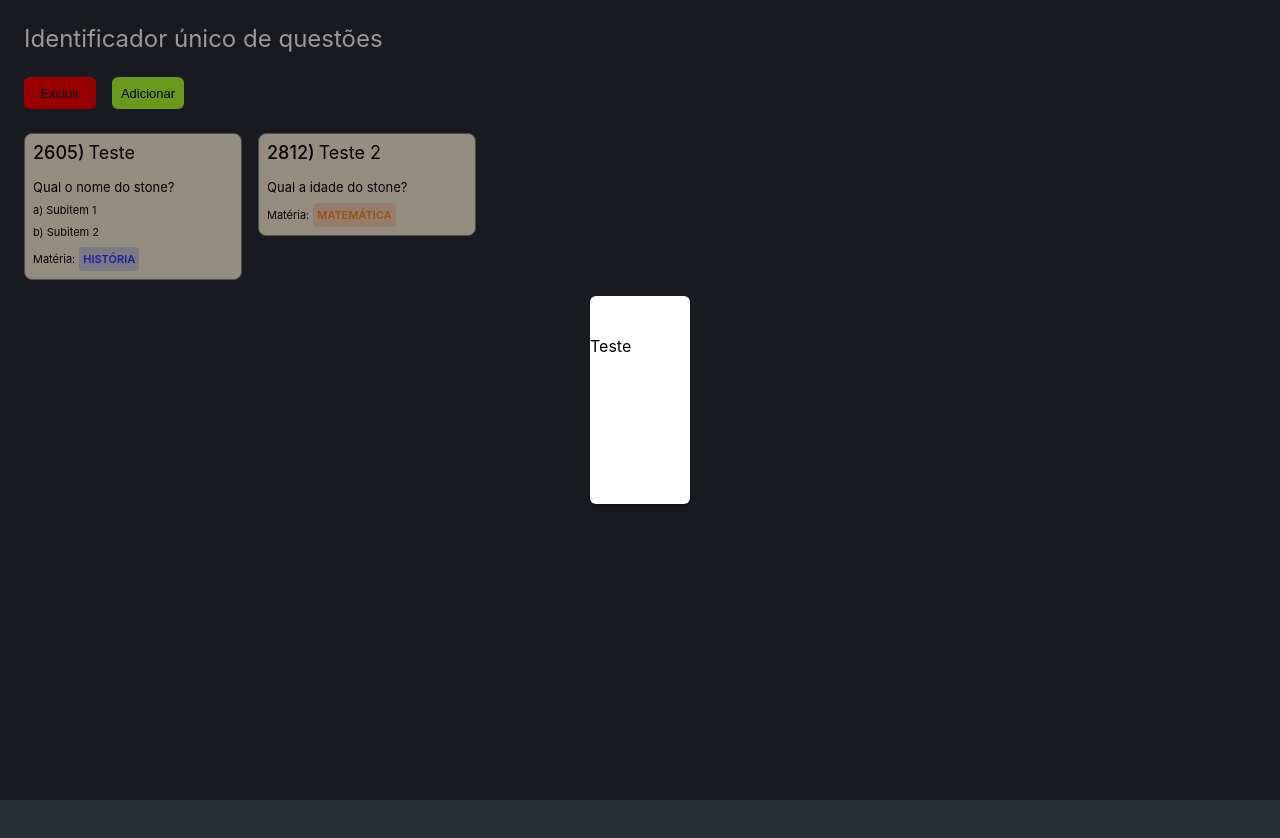
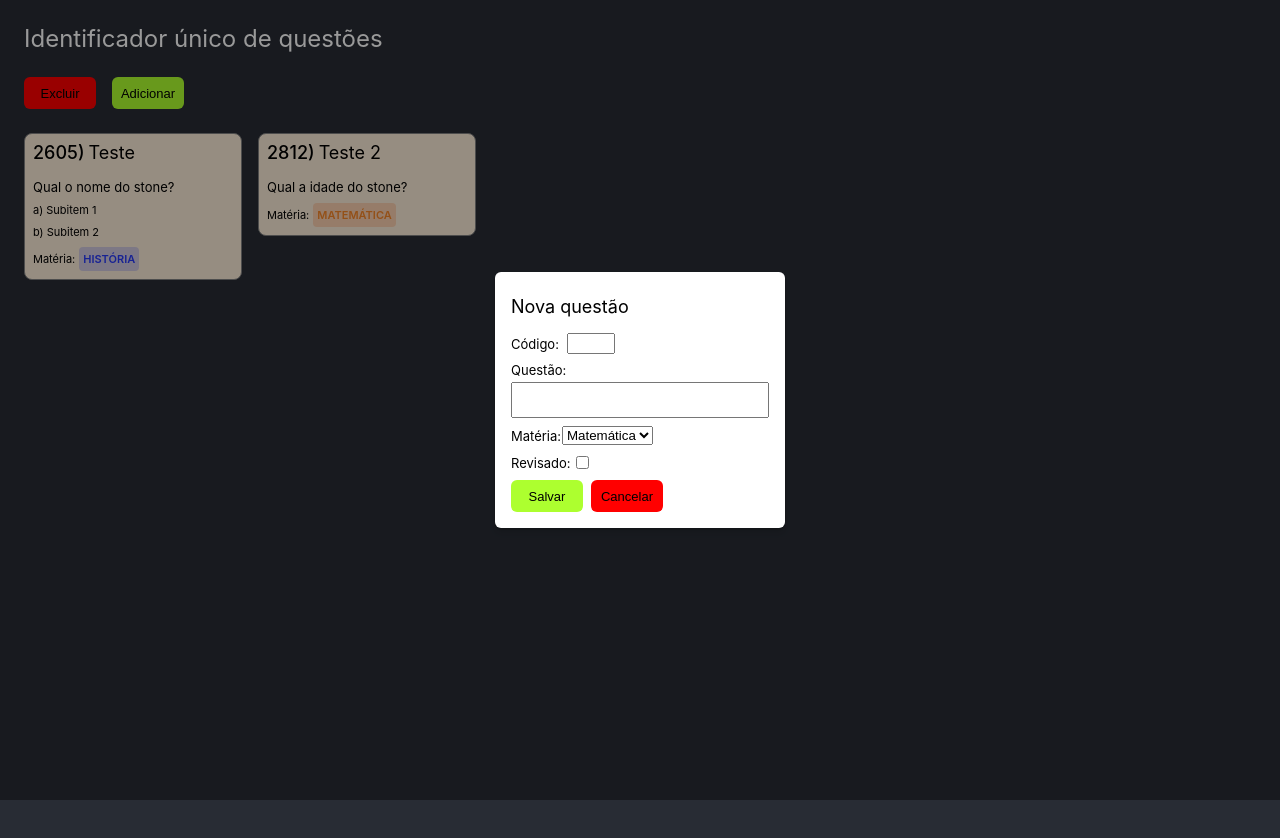
Before and after one commit to mantisoficial/dominios-de-software, a React (Create React App) app in the folder dom_project/dom_project_ui/: page / in a window 1280 px wide. Both pictures are taken after a click on the button "Adicionar". Shown: the top 838 px of the page. Built offline with nearby package versions, Linux system fonts and the light colour scheme.

Commit message:
Criação do formulário para questões.

```diff
--- a/dom_project/dom_project_ui/src/components/Dialog.css
+++ b/dom_project/dom_project_ui/src/components/Dialog.css
@@ -11,10 +11,8 @@
 
 .dialog-content {
   position: relative;
-  width: 100px;
-  height: 160px;
   left: 0;
-  padding: 24px 0px;
+  padding: 24px 16px 16px 16px;
   opacity: 1;
   margin: auto;
   background-color: white;
@@ -22,3 +20,21 @@
   box-shadow: 0px 1.2px 1.8px 0.5px rgba(0, 0, 0, 0.18),
     0px 4.8px 7.2px rgba(0, 0, 0, 0.1);
 }
+
+.dialog-header {
+  text-align: left;
+  margin-bottom: 16px;
+}
+
+.input-row {
+  display: flex;
+  margin-bottom: 8px;
+}
+
+.dialog-body {
+  width: 100%;
+}
+
+.dialog-footer {
+  display: flex;
+}
--- a/dom_project/dom_project_ui/src/components/Dialog.js
+++ b/dom_project/dom_project_ui/src/components/Dialog.js
@@ -1,12 +1,121 @@
 import React from "react";
 import "./Dialog.css";
+import Button from "./Button";
 
-const Dialog = ({ isOpen }) => {
+const Dialog = ({
+  name,
+  isOpen,
+  placeholder,
+  value,
+  onChange,
+  onCancel,
+  onSave,
+}) => {
+  const subjectOptions = [
+    {
+      name: "Matemática",
+      value: "A",
+    },
+    {
+      name: "História",
+      value: "B",
+    },
+    {
+      name: "Física",
+      value: "C",
+    },
+    {
+      name: "Geografia",
+      value: "D",
+    },
+  ];
+
   return isOpen ? (
     <div className="dialog-popup">
       <div className="dialog-content">
         <div className="dialog-header">
-          <p>Teste</p>
+          <p className="subheader">Nova questão</p>
+        </div>
+        <div className="dialog-body">
+          <div className="input-row">
+            <div style={{ margin: "auto 0px" }}>
+              <p className="body" style={{ margin: "0px 8px 0px 0px" }}>
+                {" "}
+                Código:{" "}
+              </p>
+            </div>
+            <input
+              name={name}
+              className="text-input"
+              type="text"
+              placeholder={placeholder ?? null}
+              onChange={onChange}
+              value={value}
+              autoComplete="off"
+              maxLength={4}
+              style={{ width: "40px" }}
+            ></input>
+          </div>
+          <div className="input-row" style={{ display: "block" }}>
+            <div style={{ margin: "auto 0px" }}>
+              <p className="body" style={{ margin: "0px 1px 4px 0px" }}>
+                {" "}
+                Questão:{" "}
+              </p>
+            </div>
+            <input
+              name={name}
+              className="text-input"
+              type="text"
+              placeholder={placeholder ?? null}
+              onChange={onChange}
+              value={value}
+              autoComplete="off"
+              style={{ width: "250px", height: "30px" }}
+            ></input>
+          </div>
+          <div className="input-row">
+            <div style={{ margin: "auto 0px" }}>
+              <p className="body" style={{ margin: "0px 1px 0px 0px" }}>
+                {" "}
+                Matéria:{" "}
+              </p>
+            </div>
+            <select
+              name={name}
+              className="text-input"
+              placeholder={placeholder ?? null}
+              onChange={onChange}
+              value={value}
+            >
+              {subjectOptions.map((item, index) => {
+                return <option value={item.value}>{item.name}</option>;
+              })}
+            </select>
+          </div>
+          <div className="input-row">
+            <div style={{ margin: "auto 0px" }}>
+              <p className="body" style={{ margin: "0px 1px 0px 0px" }}>
+                {" "}
+                Revisado:{" "}
+              </p>
+            </div>
+            <input
+              name={name}
+              className="text-input"
+              type="checkbox"
+              onChange={onChange}
+              value={value}
+            ></input>
+          </div>
+        </div>
+        <div className="dialog-footer">
+          <Button
+            label="Salvar"
+            onClick={onSave}
+            buttonMargin={"0px 8px 0px 0px"}
+          />
+          <Button label="Cancelar" isDestructive onClick={onCancel} />
         </div>
       </div>
     </div>
```
